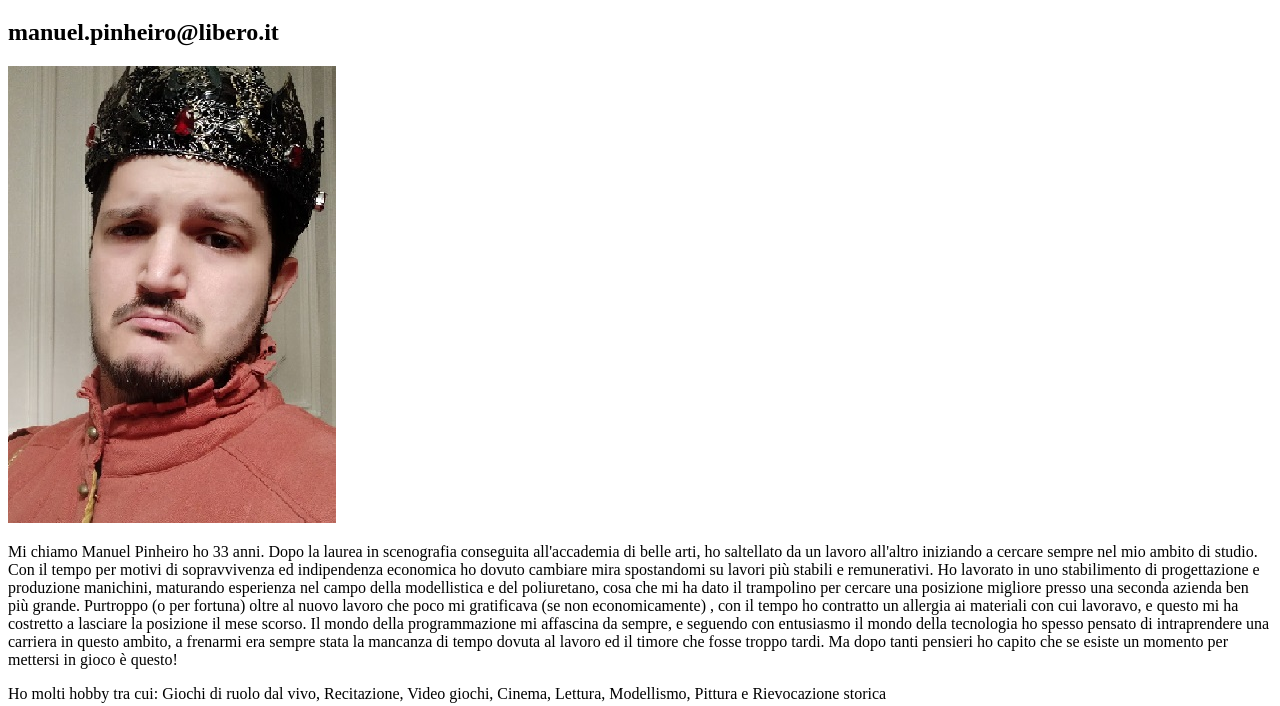
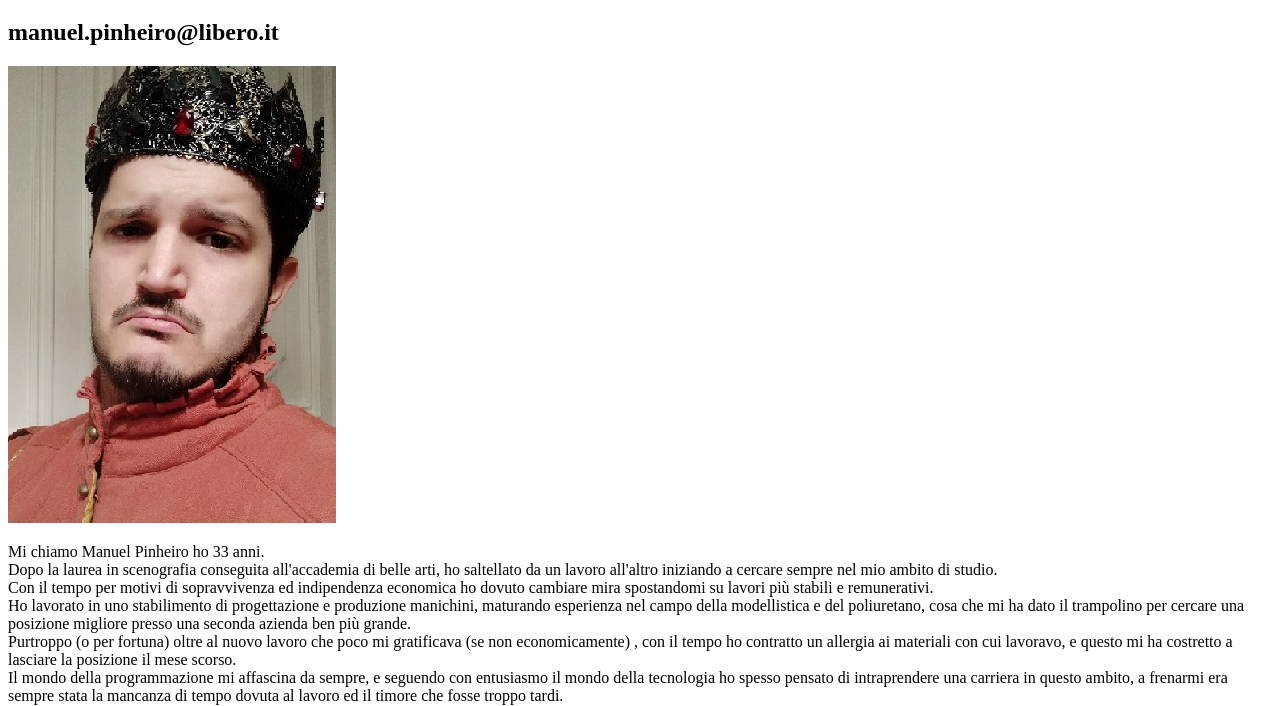
Before and after one commit to Manuel-Pinheiro-90/Prima-settimana, a plain HTML site: page Settimana1 Giorno 1/index.html in a window 1280 px wide. Shown: the part 87-793 px from the top of the page. Drawn offline with Linux system fonts and the light colour scheme.

Commit message:
paragrafi a capo

```diff
--- a/Settimana1 Giorno 1/index.html
+++ b/Settimana1 Giorno 1/index.html
@@ -24,19 +24,19 @@
         <a href="#"><img src="immagine/foto personale.jpg" alt="Foto di Manuel"></a>
 
         <p>
-            Mi chiamo Manuel Pinheiro ho 33 anni. Dopo la laurea in scenografia conseguita all'accademia di belle arti,
+            Mi chiamo Manuel Pinheiro ho 33 anni.<br> Dopo la laurea in scenografia conseguita all'accademia di belle arti,
             ho
-            saltellato da un lavoro all'altro iniziando a cercare sempre nel mio ambito di studio. Con il tempo per
+            saltellato da un lavoro all'altro iniziando a cercare sempre nel mio ambito di studio.<br> Con il tempo per
             motivi di sopravvivenza ed indipendenza economica ho dovuto cambiare mira spostandomi su lavori più stabili
-            e remunerativi.
+            e remunerativi.<br>
             Ho lavorato in uno stabilimento di progettazione e produzione manichini, maturando esperienza nel campo
             della modellistica e del poliuretano, cosa che mi ha dato il trampolino per cercare una posizione migliore
-            presso una seconda azienda ben più grande. Purtroppo (o per fortuna) oltre al nuovo lavoro che poco mi
+            presso una seconda azienda ben più grande.<br> Purtroppo (o per fortuna) oltre al nuovo lavoro che poco mi
             gratificava (se non economicamente) , con il tempo ho contratto un allergia ai materiali con cui lavoravo, e
-            questo mi ha costretto a lasciare la posizione il mese scorso.
+            questo mi ha costretto a lasciare la posizione il mese scorso.<br>
             Il mondo della programmazione mi affascina da sempre, e seguendo con entusiasmo il mondo della tecnologia ho
             spesso pensato di intraprendere una carriera in questo ambito, a frenarmi era sempre stata la mancanza di
-            tempo dovuta al lavoro ed il timore che fosse troppo tardi.
+            tempo dovuta al lavoro ed il timore che fosse troppo tardi.<br>
             Ma dopo tanti pensieri ho capito che se esiste un momento per mettersi in gioco è questo!
 
 
@@ -47,7 +47,7 @@
         </p>
         <p>
             Giovane professionista con forte motivazione ad apprendere
-            e crescere professionalmente. Nel corso dell'ultima
+            e crescere professionalmente.<br> Nel corso dell'ultima
             esperienza lavorativa ho perfezionato l'uso dei principali
             strumenti e <a href="#">tecniche di lavoro</a>, dimostrando proattività,
             elasticità mentale, ottime doti comunicative ed interpersonali
```
